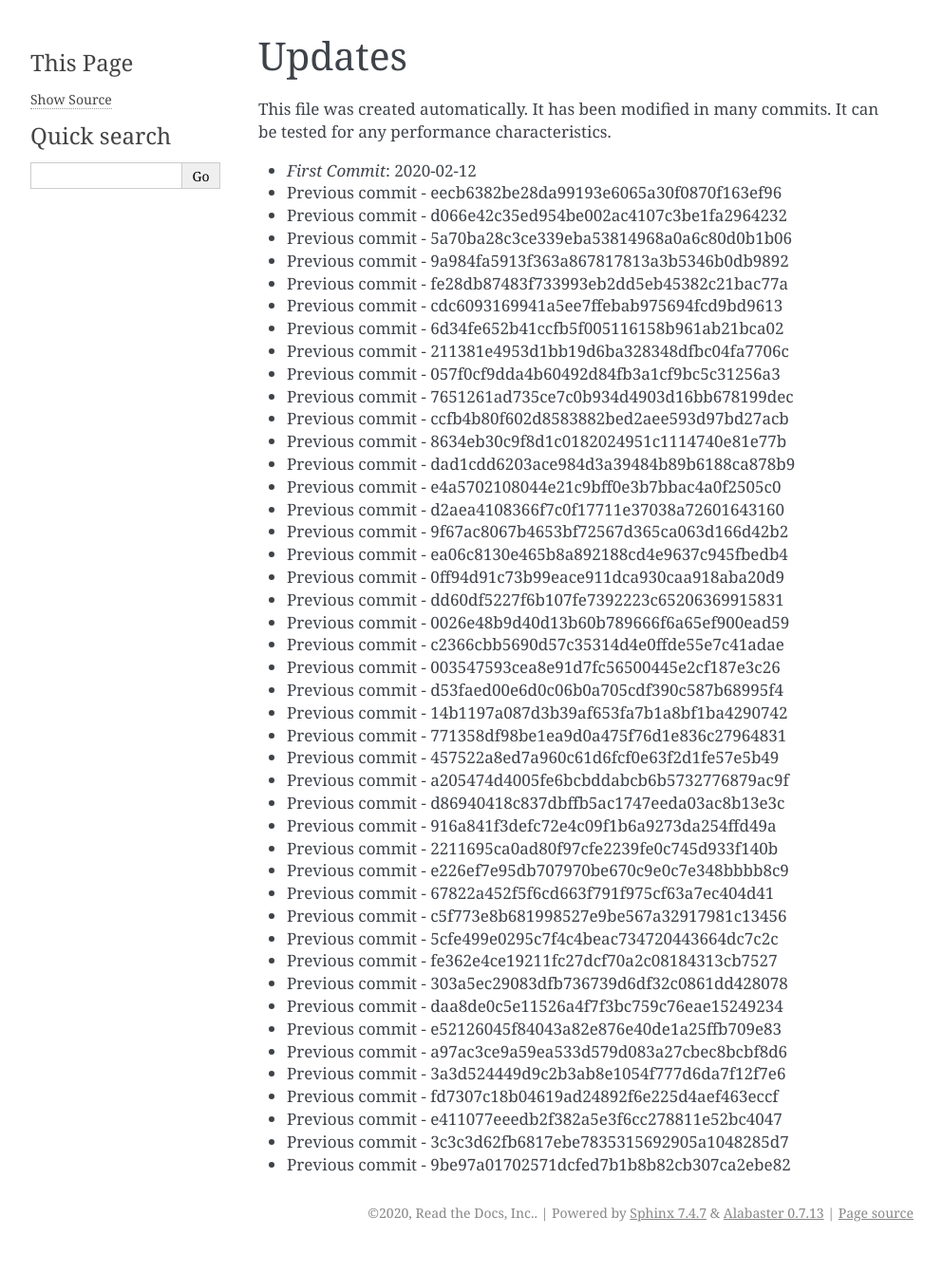
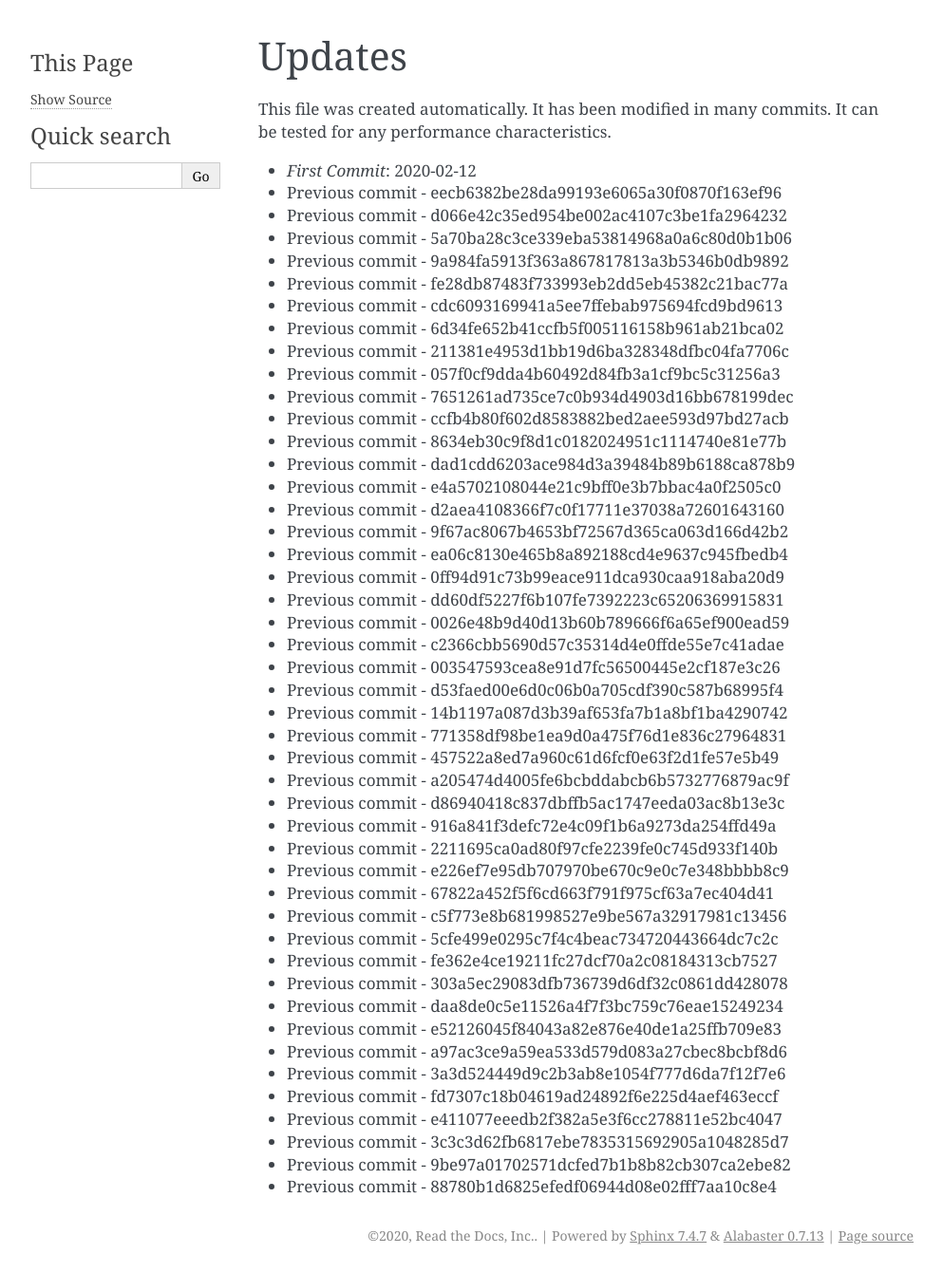
Before and after one commit to readthedocs/rtd-git-stresstest, a Sphinx documentation site: the page built from docs/updates.rst, in a window 1280 px wide. Shown: the whole page at 95% size, without its empty margins (148-1141 px from the left). Built offline with Sphinx 7.4.7, drawn with Linux system fonts in a browser that asks for light colours; before the commit the page ends 1317 px from its top, so only the background shows below that.

Commit message:
Generating commit from previous: 88780b1d6825efedf06944d08e02fff7aa10c8e4

```diff
--- a/docs/updates.rst
+++ b/docs/updates.rst
@@ -50,3 +50,4 @@ It can be tested for any performance characteristics.
 * Previous commit - e411077eeedb2f382a5e3f6cc278811e52bc4047
 * Previous commit - 3c3c3d62fb6817ebe7835315692905a1048285d7
 * Previous commit - 9be97a01702571dcfed7b1b8b82cb307ca2ebe82
+* Previous commit - 88780b1d6825efedf06944d08e02fff7aa10c8e4
```
